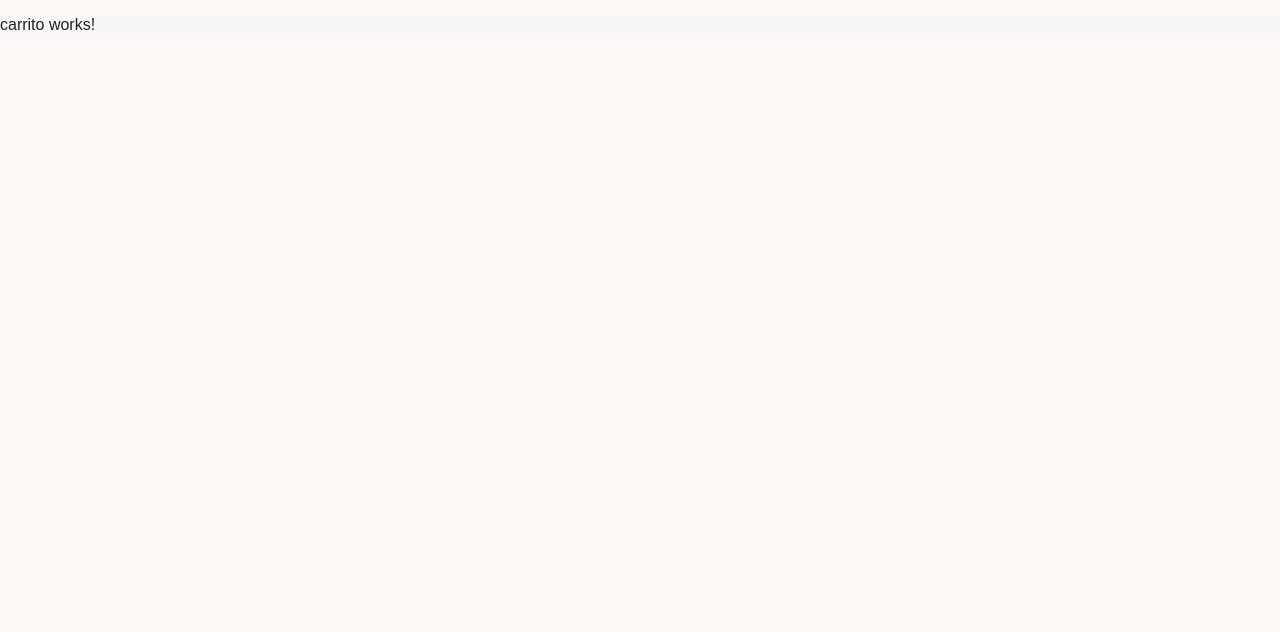
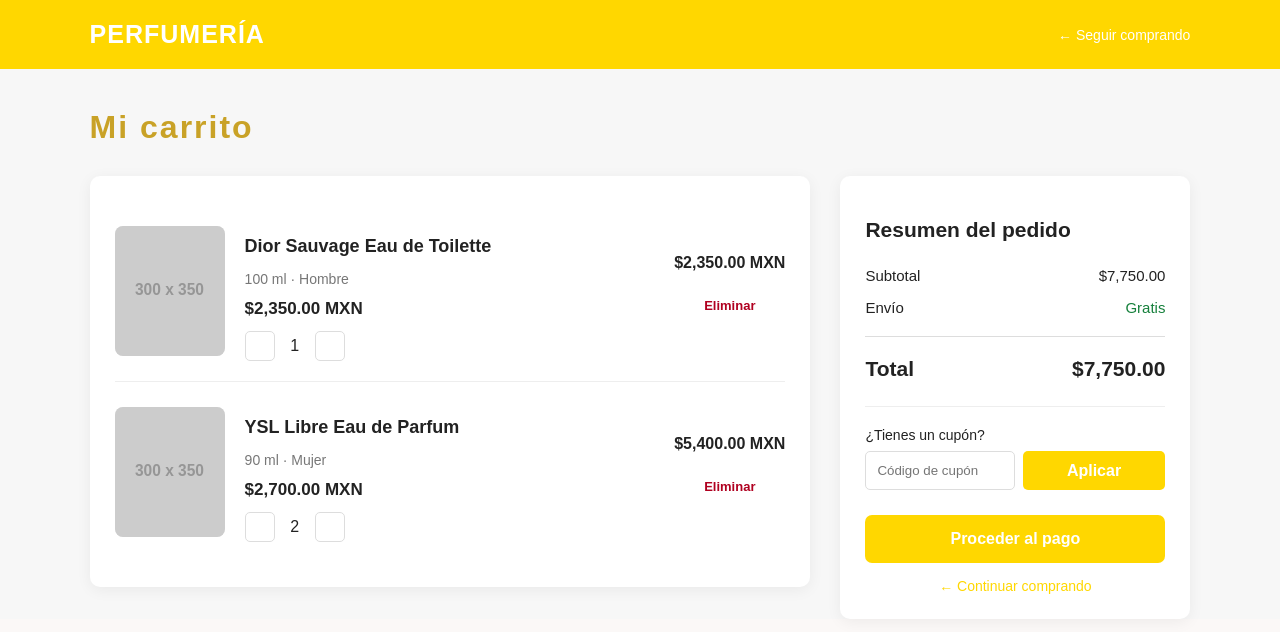
Before and after one commit to Baruc-Elorza/perfumeria, an Angular app in the folder Frontend/: page /carrito in a window 1280 px wide. Shown: the top 632 px of the page. Built offline with nearby package versions, Linux system fonts and the light colour scheme; no server answers.

Commit message:
feat: refactor carrito component, update HTML structure, and modify styles
# Conflicts:
#	Frontend/src/app/app.routes.ts

```diff
--- a/Frontend/src/app/app.config.ts
+++ b/Frontend/src/app/app.config.ts
@@ -1,7 +1,7 @@
 import { ApplicationConfig, provideBrowserGlobalErrorListeners } from '@angular/core';
 import { provideRouter } from '@angular/router';
 import { routes } from './app.routes';
-import { provideHttpClient } from '@angular/common/http';
+import { provideHttpClient } from '@angular/common/http'
 
 export const appConfig: ApplicationConfig = {
   providers: [
--- a/Frontend/src/app/pages/carrito/carrito.html
+++ b/Frontend/src/app/pages/carrito/carrito.html
@@ -1 +1,174 @@
-<p>carrito works!</p>
+<!DOCTYPE html>
+<html lang="es">
+
+<head>
+    <link rel="stylesheet" href="../../../styles.css">
+    <meta charset="UTF-8">
+    <meta name="viewport" content="width=device-width, initial-scale=1.0">
+    <title>Carrito | Perfumería</title>
+
+</head>
+
+
+<body>
+
+    <header>
+        <div class="logo">
+            PERFUMERÍA
+        </div>
+
+        <a href="#" class="back-link">
+            ← Seguir comprando
+        </a>
+    </header>
+
+
+    <main class="container">
+
+        <h1>Mi carrito</h1>
+
+        <div class="cart-layout">
+
+            <!-- PRODUCTOS -->
+            <section class="cart-products">
+
+                <!-- PRODUCTO 1 -->
+                <article class="cart-product">
+
+                    <img src="https://via.placeholder.com/300x350" alt="Perfume Dior Sauvage" class="product-image">
+
+                    <div class="product-info">
+
+                        <h2>Dior Sauvage Eau de Toilette</h2>
+
+                        <p>100 ml · Hombre</p>
+
+                        <span class="price">
+                            $2,350.00 MXN
+                        </span>
+
+                        <div class="quantity">
+
+                            <button type="button">−</button>
+
+                            <span>1</span>
+
+                            <button type="button">+</button>
+
+                        </div>
+
+                    </div>
+
+                    <div class="product-total">
+
+                        $2,350.00 MXN
+
+                        <button class="remove">
+                            Eliminar
+                        </button>
+
+                    </div>
+
+                </article>
+
+
+                <!-- PRODUCTO 2 -->
+                <article class="cart-product">
+
+                    <img src="https://via.placeholder.com/300x350" alt="Perfume YSL Libre" class="product-image">
+
+                    <div class="product-info">
+
+                        <h2>YSL Libre Eau de Parfum</h2>
+
+                        <p>90 ml · Mujer</p>
+
+                        <span class="price">
+                            $2,700.00 MXN
+                        </span>
+
+                        <div class="quantity">
+
+                            <button type="button">−</button>
+
+                            <span>2</span>
+
+                            <button type="button">+</button>
+
+                        </div>
+
+                    </div>
+
+                    <div class="product-total">
+
+                        $5,400.00 MXN
+
+                        <button class="remove">
+                            Eliminar
+                        </button>
+
+                    </div>
+
+                </article>
+
+            </section>
+
+
+            <!-- RESUMEN -->
+            <aside class="summary">
+
+                <h2>Resumen del pedido</h2>
+
+                <div class="summary-row">
+                    <span>Subtotal</span>
+                    <span>$7,750.00</span>
+                </div>
+
+                <div class="summary-row">
+                    <span>Envío</span>
+                    <span class="shipping">Gratis</span>
+                </div>
+
+                <div class="total">
+                    <span>Total</span>
+                    <span>$7,750.00</span>
+                </div>
+
+
+                <!-- CUPÓN -->
+                <div class="coupon">
+
+                    <label for="coupon">
+                        ¿Tienes un cupón?
+                    </label>
+
+                    <div class="coupon-form">
+
+                        <input type="text" id="coupon" placeholder="Código de cupón">
+
+                        <button type="button">
+                            Aplicar
+                        </button>
+
+                    </div>
+
+                </div>
+
+
+                <button class="checkout">
+                    Proceder al pago
+                </button>
+
+                <a href="#" class="continue">
+                    ← Continuar comprando
+                </a>
+
+            </aside>
+
+        </div>
+
+    </main>
+
+</body>
+
+</html>
--- a/Frontend/src/app/pages/carrito/carrito.ts
+++ b/Frontend/src/app/pages/carrito/carrito.ts
@@ -1,9 +1,27 @@
-import { Component } from '@angular/core';
+import { Component, OnInit } from '@angular/core';
+import { CarritoService } from '../../services/carrito';
 
 @Component({
   imports: [],
   selector: 'app-carrito',
+  standalone: true,
   styleUrl: './carrito.css',
   templateUrl: './carrito.html',
 })
-export class Carrito {}
+export class Carrito implements OnInit {
+  carrito: any;
+  constructor(private carritoService: CarritoService){}
+
+  ngOnInit(): void {
+    this.carritoService.obtenerCarrito().subscribe({
+      next: (respuesta) => {
+        console.log(respuesta);
+        this.carrito = respuesta;
+      },
+
+      error:(error) =>{
+        console.error('Error al obtenner carrito', error);
+      }
+  });
+  }
+}
--- a/Frontend/src/styles.css
+++ b/Frontend/src/styles.css
@@ -174,7 +174,7 @@
 
         /* HEADER */
         header {
-            background: #111;
+            background: #FFD700;
             color: white;
             padding: 20px 7%;
             display: flex;
@@ -350,7 +350,7 @@
             width: 100%;
             padding: 15px;
             margin-top: 25px;
-            background: #111;
+            background: #FFD700;
             color: white;
             border: none;
             border-radius: 7px;
@@ -366,7 +366,7 @@
             display: block;
             text-align: center;
             margin-top: 15px;
-            color: #333;
+            color: #FFD700;
             font-size: 14px;
             text-decoration: none;
         }
@@ -403,7 +403,7 @@
         .coupon button {
             padding: 0 15px;
             border: none;
-            background: #222;
+            background: #FFD700;
             color: white;
             border-radius: 5px;
             cursor: pointer;
@@ -429,7 +429,7 @@
         .empty-cart a {
             display: inline-block;
             padding: 13px 25px;
-            background: #111;
+            background: #FFD700;
             color: white;
             text-decoration: none;
             border-radius: 6px;
```
Also changed, not shown: 2 other files (tests, documents, lock files or other folders).
